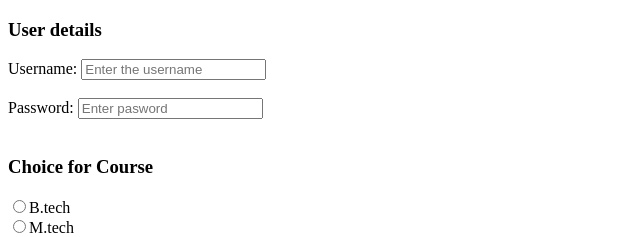
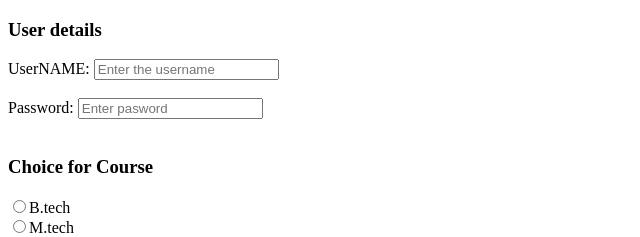
Before and after one commit to aakritisinghal21/FSD-CSE12, a plain HTML site: page forms.html in a window 1280 px wide. Shown: the top 237 px of the page, 0-640 px from the left. Drawn offline with Linux system fonts and the light colour scheme.

Commit message:
Update forms.html

```diff
--- a/forms.html
+++ b/forms.html
@@ -9,7 +9,7 @@
 <body>
     <form>
         <h3> User details</h3>
-        <label>Username:</label>
+        <label>UserNAME:</label>
          <input type="text" placeholder="Enter the username"><br><br>
          <label>Password:</label>
          <input type="password" placeholder="Enter pasword"><br><br>
@@ -30,4 +30,5 @@
            <input type="checkbox" value="Python" name="subject"> Python
     </form>
 </body>
+
 </html>
```
